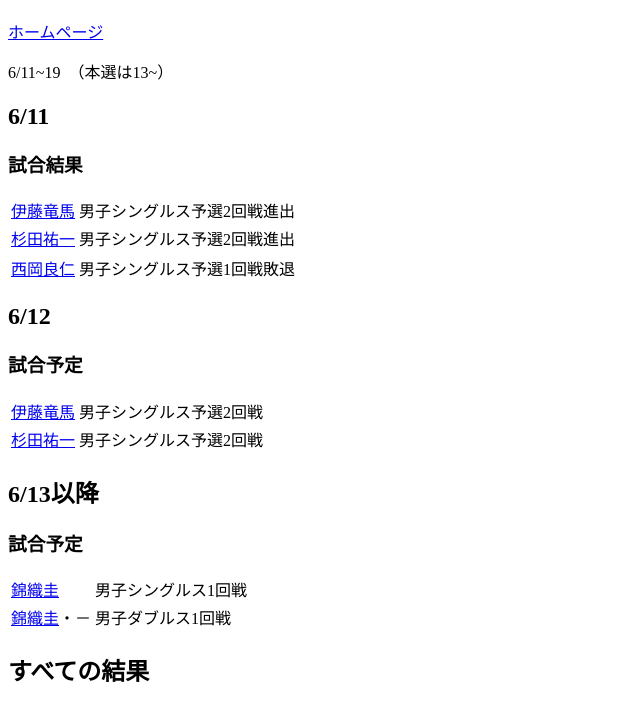
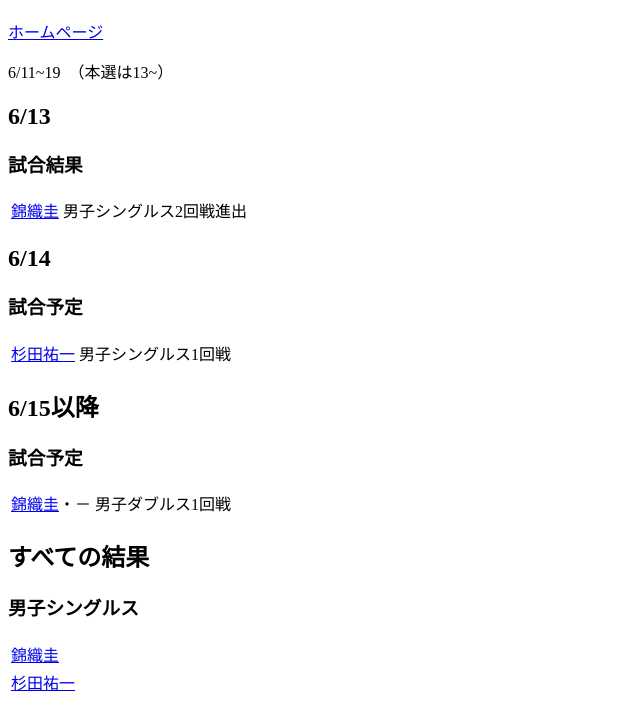
Before and after one commit to spatter/tennis, a plain HTML site: page tornament/gerryweberopen/gerryweberopen.html in a window 1280 px wide. Shown: the part 70-774 px from the top of the page, without its empty margins (0-640 px from the left). Drawn offline with Linux system fonts and the light colour scheme.

Commit message:
ゲリーウェバーオープン更新

```diff
--- a/tornament/gerryweberopen/gerryweberopen.html
+++ b/tornament/gerryweberopen/gerryweberopen.html
@@ -8,37 +8,23 @@
     <h1>ゲリーウェバーオープン</h1>
         <p><a href="http://www.gerryweber-open.de/gwo_en" target="_blank">ホームページ</a></p>
         <p>6/11~19　（本選は13~）</p>
-        <h2>6/11</h2>
+        <h2>6/13</h2>
             <h3>試合結果</h3>
                 <table>
                     <tr>
-                        <td><a href="../../player/tatsumaito/tatsumaito.html">伊藤竜馬</a></td><td>男子シングルス予選2回戦進出</td><td></td>
-                    </tr>
-                    <tr>
-                        <td><a href="../../player/yuichisugita/yuichisugita.html">杉田祐一</a></td><td>男子シングルス予選2回戦進出</td><td></td>
+                        <td><a href="../../player/keinishikori/keinishikori.html">錦織圭</a></td><td>男子シングルス2回戦進出</td><td></td>
                     </tr>
                 </table>
-                <table>
-                    <tr>
-                        <td><a href="../../player/yoshihitonishioka/yoshihitonishioka.html">西岡良仁</a></td><td>男子シングルス予選1回戦敗退</td><td></td>
-                    </tr>
-                </table>
-        <h2>6/12</h2>
+        <h2>6/14</h2>
             <h3>試合予定</h3>
                 <table>
-                    <tr>
-                        <td><a href="../../player/tatsumaito/tatsumaito.html">伊藤竜馬</a></td><td>男子シングルス予選2回戦</td><td></td>
-                    </tr>
-                    <tr>
-                        <td><a href="../../player/yuichisugita/yuichisugita.html">杉田祐一</a></td><td>男子シングルス予選2回戦</td><td></td>
-                    </tr>
+                <tr>
+                    <td><a href="../../player/yuichisugita/yuichisugita.html">杉田祐一</a></td><td>男子シングルス1回戦</td>
+                </tr>
                 </table>
-        <h2>6/13以降</h2>
+        <h2>6/15以降</h2>
             <h3>試合予定</h3>
                 <table>
-                    <tr>
-                        <td><a href="../../player/keinishikori/keinishikori.html">錦織圭</a></td><td>男子シングルス1回戦</td><td></td>
-                    </tr>
                     <tr>
                         <td><a href="../../player/keinishikori/keinishikori.html">錦織圭</a>・－</td><td>男子ダブルス1回戦</td><td></td>
                     </tr>
@@ -48,6 +34,9 @@
             <table>
                 <tr>
                     <td><a href="../../player/keinishikori/keinishikori.html">錦織圭</a></td><td></td>
+                </tr>
+                <tr>
+                    <td><a href="../../player/yuichisugita/yuichisugita.html">杉田祐一</a></td><td></td>
                 </tr>
             </table>
         <h3>男子ダブルス</h3>
@@ -59,10 +48,10 @@
         <h3>男子シングルス予選</h3>
             <table>
                 <tr>
-                    <td><a href="../../player/tatsumaito/tatsumaito.html">伊藤竜馬</a></td><td></td>
+                    <td><a href="../../player/yuichisugita/yuichisugita.html">杉田祐一</a></td><td>本選進出</td>
                 </tr>
                 <tr>
-                    <td><a href="../../player/yuichisugita/yuichisugita.html">杉田祐一</a></td><td></td>
+                    <td><a href="../../player/tatsumaito/tatsumaito.html">伊藤竜馬</a></td><td>2回戦敗退</td>
                 </tr>
                 <tr>
                     <td><a href="../../player/yoshihitonishioka/yoshihitonishioka.html">西岡良仁</a></td><td>1回戦敗退</td>
```
